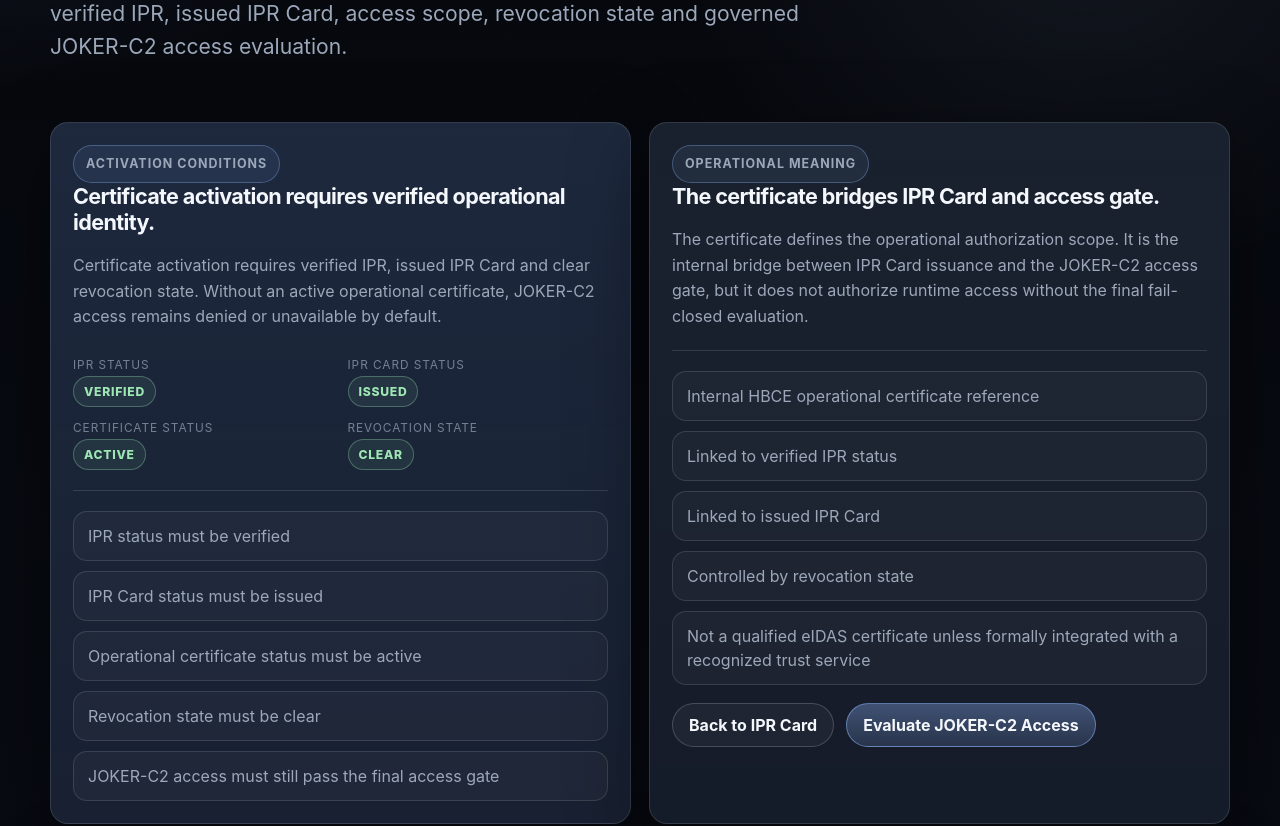
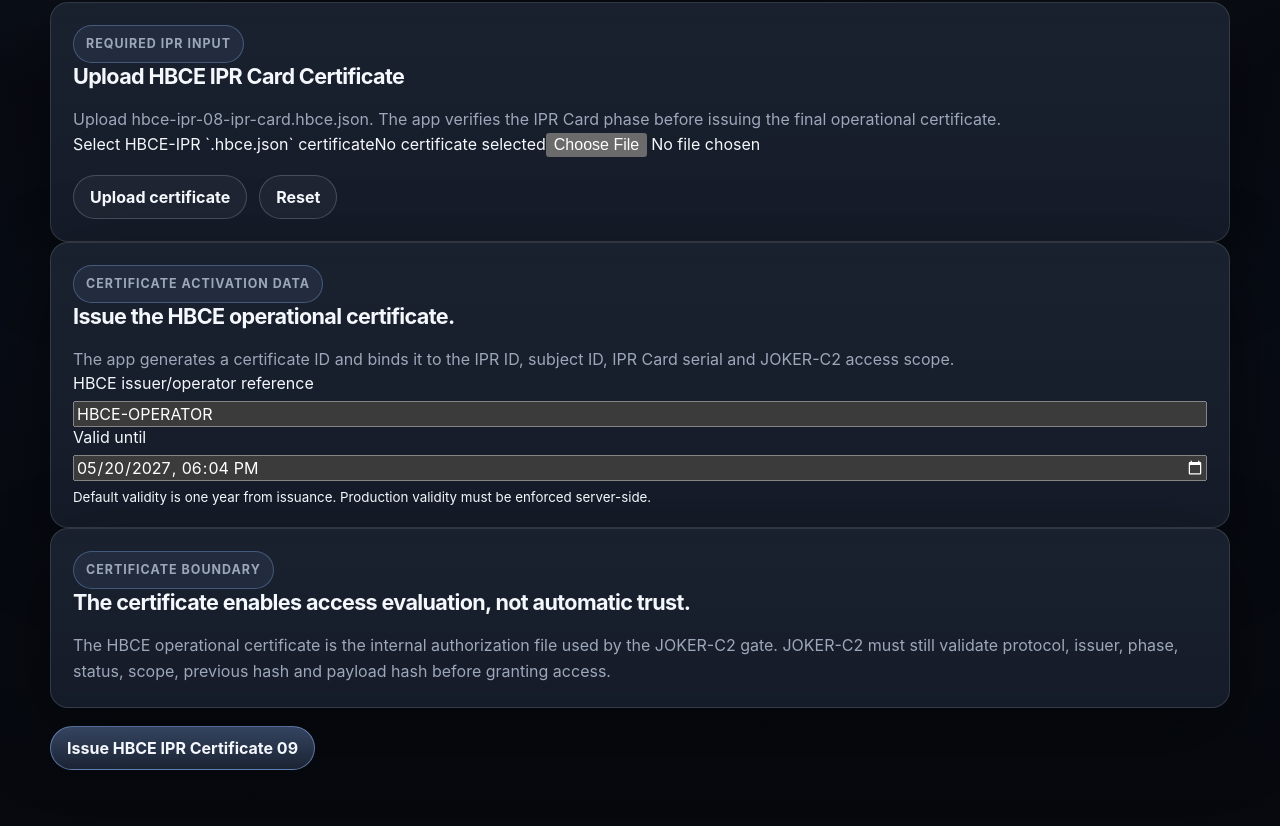
Before and after one commit to manuelcoletta1-source/hbce-ipr-onboarding-app, a Next.js app: page /certificate in a window 1280 px wide. Shown: the part 457-1283 px from the top of the page. Built offline with nearby package versions, Linux system fonts and the light colour scheme.

Commit message:
refactor(certificate): replace mock certificate page with phase 9 operational issuance

```diff
--- a/app/certificate/page.tsx
+++ b/app/certificate/page.tsx
@@ -1,151 +1,347 @@
-import Link from "next/link";
+"use client";
 
-import { CERTIFICATE_BOUNDARY_TEXT, ROUTES } from "@/lib/constants";
+import { useMemo, useState } from "react";
+
+import IprCertificateUploader from "@/components/IprCertificateUploader";
+
 import {
-  approvedCertificateRecord,
-  approvedOnboardingRecord
-} from "@/lib/mock-data";
+  downloadHbceIprCertificate,
+  generateHbceIprCertificate,
+  nowIso,
+  sha256Canonical
+} from "@/lib/ipr-certificate-chain";
 
-import { BoundaryNotice } from "@/components/BoundaryNotice";
-import { CertificatePreview } from "@/components/CertificatePreview";
-import { OnboardingStepper } from "@/components/OnboardingStepper";
-import { StatusBadge } from "@/components/StatusBadge";
+import { getPhaseDefinitionByNumber } from "@/lib/ipr-phase-map";
 
-const CERTIFICATE_ACTIVATION_CONDITIONS = [
-  "IPR status must be verified",
-  "IPR Card status must be issued",
-  "Operational certificate status must be active",
-  "Revocation state must be clear",
-  "JOKER-C2 access must still pass the final access gate"
-] as const;
+import type { AcceptedIprCertificateUpload } from "@/components/IprCertificateUploader";
 
-const CERTIFICATE_BOUNDARY_ITEMS = [
-  "Internal HBCE operational certificate reference",
-  "Linked to verified IPR status",
-  "Linked to issued IPR Card",
-  "Controlled by revocation state",
-  "Not a qualified eIDAS certificate unless formally integrated with a recognized trust service"
-] as const;
+import type {
+  HbceGeneratedCertificate,
+  JsonObject
+} from "@/lib/types";
+
+const phase = getPhaseDefinitionByNumber(9);
+
+function createCompactId(prefix: string, source: string): string {
+  const normalized = source.replace(/[^a-zA-Z0-9]/g, "").slice(0, 18);
+
+  return `${prefix}-${normalized || "HBCE"}-${Date.now()
+    .toString(36)
+    .toUpperCase()}`;
+}
+
+function getOneYearValidity(): string {
+  const date = new Date();
+  date.setFullYear(date.getFullYear() + 1);
+
+  return date.toISOString();
+}
 
 export default function CertificatePage() {
+  const [previousUpload, setPreviousUpload] =
+    useState<AcceptedIprCertificateUpload | null>(null);
+  const [operatorReference, setOperatorReference] = useState("HBCE-OPERATOR");
+  const [validUntil, setValidUntil] = useState(getOneYearValidity());
+  const [error, setError] = useState("");
+  const [isGenerating, setIsGenerating] = useState(false);
+  const [generatedCertificate, setGeneratedCertificate] =
+    useState<HbceGeneratedCertificate<JsonObject> | null>(null);
+
+  const generatedPreview = useMemo(() => {
+    if (!previousUpload) {
+      return null;
+    }
+
+    const cardPayload = previousUpload.certificate.payload.phase_data;
+    const fallbackSource = previousUpload.payloadSha256;
+
+    const iprId =
+      typeof cardPayload.ipr_id === "string"
+        ? cardPayload.ipr_id
+        : createCompactId("IPR", fallbackSource);
+
+    const subjectId =
+      typeof cardPayload.subject_id === "string"
+        ? cardPayload.subject_id
+        : previousUpload.certificate.subject.subject_id ??
+          createCompactId("SUBJECT", previousUpload.certificate.subject.subject_ref);
+
+    const cardSerial =
+      typeof cardPayload.card_serial === "string"
+        ? cardPayload.card_serial
+        : createCompactId("IPR-CARD", fallbackSource);
+
+    return {
+      certificateId: createCompactId("HBCE-CERT", fallbackSource),
+      iprId,
+      subjectId,
+      cardSerial
+    };
+  }, [previousUpload]);
+
+  async function issueOperationalCertificate() {
+    setError("");
+    setGeneratedCertificate(null);
+
+    if (!previousUpload) {
+      setError("Upload the required HBCE IPR Card certificate first.");
+      return;
+    }
+
+    if (!operatorReference.trim()) {
+      setError(
+        "Insert the HBCE issuer/operator reference before issuing the operational certificate."
+      );
+      return;
+    }
+
+    if (!validUntil.trim()) {
+      setError("Insert the operational certificate validity date.");
+      return;
+    }
+
+    setIsGenerating(true);
+
+    try {
+      const issuedAt = nowIso();
+      const cardPayload = previousUpload.certificate.payload.phase_data;
+      const fallbackSource = previousUpload.payloadSha256;
+
+      const iprId =
+        typeof cardPayload.ipr_id === "string"
+          ? cardPayload.ipr_id
+          : createCompactId("IPR", fallbackSource);
+
+      const subjectId =
+        typeof cardPayload.subject_id === "string"
+          ? cardPayload.subject_id
+          : previousUpload.certificate.subject.subject_id ??
+            createCompactId("SUBJECT", previousUpload.certificate.subject.subject_ref);
+
+      const cardSerial =
+        typeof cardPayload.card_serial === "string"
+          ? cardPayload.card_serial
+          : createCompactId("IPR-CARD", fallbackSource);
+
+      const certificateId = createCompactId("HBCE-CERT", fallbackSource);
+
+      const verificationHash = await sha256Canonical({
+        kind: "HBCE_IPR_PHASE_9_OPERATIONAL_CERTIFICATE",
+        certificate_id: certificateId,
+        ipr_id: iprId,
+        subject_id: subjectId,
+        card_serial: cardSerial,
+        certificate_status: "ACTIVE",
+        certificate_scope: "JOKER_C2_ACCESS",
+        operator_reference: operatorReference.trim(),
+        previous_payload_sha256:
+          previousUpload.certificate.hash_integrity.payload_sha256,
+        issued_at: issuedAt,
+        valid_until: validUntil
+      });
+
+      const phaseData: JsonObject = {
+        certificate_id: certificateId,
+        ipr_id: iprId,
+        subject_id: subjectId,
+        card_serial: cardSerial,
+        certificate_status: "ACTIVE",
+        certificate_scope: "JOKER_C2_ACCESS",
+        issuer: "HERMETICUM B.C.E. S.r.l.",
+        issued_at: issuedAt,
+        valid_until: validUntil,
+        verification_hash: verificationHash,
+        operator_reference_hash: await sha256Canonical({
+          kind: "HBCE_IPR_PHASE_9_OPERATOR_REFERENCE",
+          value: operatorReference.trim(),
+          issued_at: issuedAt
+        }),
+        previous_payload_sha256:
+          previousUpload.certificate.hash_integrity.payload_sha256,
+        next_required_phase: "JOKER_C2_ACCESS",
+        access_boundary:
+          "This HBCE Operational Certificate enables eligibility for JOKER-C2 access evaluation. Runtime access still requires fail-closed certificate validation.",
+        legal_boundary:
+          "This is an internal HBCE operational certificate. It is not a qualified eIDAS certificate unless formally integrated with a recognized trust service."
+      };
+
+      const generated = await generateHbceIprCertificate({
+        phase_number: phase.phase_number,
+        phase_code: phase.phase_code,
+        phase_status: "COMPLETED",
+        next_required_phase: phase.next_required_phase,
+        subject: {
+          ...previousUpload.certificate.subject,
+          subject_id: subjectId
+        },
+        previous_certificate: previousUpload.certificate,
+        previous_payload_sha256:
+          previousUpload.certificate.hash_integrity.payload_sha256,
+        phase_data: phaseData,
+        issued_at: issuedAt
+      });
+
+      setGeneratedCertificate(generated);
+      downloadHbceIprCertificate(generated.certificate, generated.file_name);
+    } catch (generationError) {
+      setError(
+        generationError instanceof Error
+          ? generationError.message
+          : "HBCE operational certificate generation failed."
+      );
+    } finally {
+      setIsGenerating(false);
+    }
+  }
+
   return (
     <div className="hbce-container">
+      <main className="hbce-main">
         <section className="hbce-hero">
-        <p className="hbce-kicker">Step 08 · Operational Certificate</p>
+          <p className="hbce-kicker">HBCE Operational Certificate</p>
 
-        <h1 className="hbce-title">Activate the operational certificate.</h1>
+          <h1>{phase.title}</h1>
 
-        <p className="hbce-lead">
-          The operational certificate is the internal HBCE authorization
-          reference that links verified IPR, issued IPR Card, access scope,
-          revocation state and governed JOKER-C2 access evaluation.
+          <p>
+            This phase issues the final HBCE operational certificate after IPR
+            Card issuance. The certificate is the file required for governed
+            JOKER-C2 access evaluation.
           </p>
         </section>
 
-      <section className="hbce-section">
-        <div className="hbce-grid hbce-grid--2">
-          <div className="hbce-card hbce-card--soft">
-            <p className="hbce-kicker">Activation conditions</p>
-            <h2>Certificate activation requires verified operational identity.</h2>
+        <IprCertificateUploader
+          expectedPreviousPhase={phase.expected_previous_phase}
+          expectedNextPhase={phase.next_required_phase}
+          title="Upload HBCE IPR Card Certificate"
+          description="Upload hbce-ipr-08-ipr-card.hbce.json. The app verifies the IPR Card phase before issuing the final operational certificate."
+          onCertificateAccepted={(upload) => {
+            setPreviousUpload(upload);
+            setError("");
+          }}
+          onValidation={(validation) => {
+            if (!validation.valid) {
+              setPreviousUpload(null);
+            }
+          }}
+        />
 
-            <p>
-              Certificate activation requires verified IPR, issued IPR Card and
-              clear revocation state. Without an active operational certificate,
-              JOKER-C2 access remains denied or unavailable by default.
+        <section className="hbce-card">
+          <div className="hbce-stack">
+            <div>
+              <p className="hbce-kicker">Certificate activation data</p>
+              <h2>Issue the HBCE operational certificate.</h2>
+              <p className="hbce-muted">
+                The app generates a certificate ID and binds it to the IPR ID,
+                subject ID, IPR Card serial and JOKER-C2 access scope.
               </p>
-
-            <div className="hbce-card-preview__meta">
-              <div className="hbce-meta">
-                <span className="hbce-meta__label">IPR status</span>
-                <span className="hbce-meta__value">
-                  <StatusBadge status={approvedOnboardingRecord.iprStatus} />
-                </span>
             </div>
 
-              <div className="hbce-meta">
-                <span className="hbce-meta__label">IPR Card status</span>
-                <span className="hbce-meta__value">
-                  <StatusBadge status={approvedOnboardingRecord.iprCardStatus} />
-                </span>
-              </div>
+            <div className="hbce-form-grid">
+              <label className="hbce-field">
+                <span>HBCE issuer/operator reference</span>
+                <input
+                  type="text"
+                  value={operatorReference}
+                  placeholder="HBCE-OPERATOR"
+                  onChange={(event) => setOperatorReference(event.target.value)}
+                />
+              </label>
 
-              <div className="hbce-meta">
-                <span className="hbce-meta__label">Certificate status</span>
-                <span className="hbce-meta__value">
-                  <StatusBadge
-                    status={approvedOnboardingRecord.certificateStatus}
+              <label className="hbce-field">
+                <span>Valid until</span>
+                <input
+                  type="datetime-local"
+                  value={validUntil.slice(0, 16)}
+                  onChange={(event) => {
+                    if (!event.target.value) {
+                      setValidUntil("");
+                      return;
+                    }
+
+                    setValidUntil(new Date(event.target.value).toISOString());
+                  }}
                 />
-                </span>
-              </div>
-
-              <div className="hbce-meta">
-                <span className="hbce-meta__label">Revocation state</span>
-                <span className="hbce-meta__value">
-                  <StatusBadge
-                    status={approvedOnboardingRecord.revocationState}
-                  />
-                </span>
-              </div>
-            </div>
-
-            <div className="hbce-divider" />
-
-            <ul className="hbce-list">
-              {CERTIFICATE_ACTIVATION_CONDITIONS.map((condition) => (
-                <li key={condition}>{condition}</li>
-              ))}
-            </ul>
-          </div>
-
-          <div className="hbce-card">
-            <p className="hbce-kicker">Operational meaning</p>
-            <h2>The certificate bridges IPR Card and access gate.</h2>
-
-            <p>
-              The certificate defines the operational authorization scope. It is
-              the internal bridge between IPR Card issuance and the JOKER-C2
-              access gate, but it does not authorize runtime access without the
-              final fail-closed evaluation.
-            </p>
-
-            <div className="hbce-divider" />
-
-            <ul className="hbce-list">
-              {CERTIFICATE_BOUNDARY_ITEMS.map((item) => (
-                <li key={item}>{item}</li>
-              ))}
-            </ul>
-
-            <div className="hbce-actions">
-              <Link className="hbce-btn" href={ROUTES.iprCard}>
-                Back to IPR Card
-              </Link>
-
-              <Link
-                className="hbce-btn hbce-btn--primary"
-                href={ROUTES.jokerC2Access}
-              >
-                Evaluate JOKER-C2 Access
-              </Link>
-            </div>
+                <small>
+                  Default validity is one year from issuance. Production validity
+                  must be enforced server-side.
+                </small>
+              </label>
             </div>
           </div>
         </section>
 
-      <CertificatePreview certificate={approvedCertificateRecord} />
+        {generatedPreview ? (
+          <section className="hbce-card hbce-card--soft">
+            <p className="hbce-kicker">Generated certificate preview</p>
+            <h2>Operational certificate identifiers</h2>
 
-      <section className="hbce-section">
-        <div className="hbce-card">
-          <h2>Current onboarding position</h2>
-          <OnboardingStepper currentStep="certificate" />
-        </div>
+            <p className="hbce-mono">
+              certificate_id: {generatedPreview.certificateId}
+            </p>
+            <p className="hbce-mono">ipr_id: {generatedPreview.iprId}</p>
+            <p className="hbce-mono">subject_id: {generatedPreview.subjectId}</p>
+            <p className="hbce-mono">
+              card_serial: {generatedPreview.cardSerial}
+            </p>
+            <p className="hbce-mono">certificate_status: ACTIVE</p>
+            <p className="hbce-mono">certificate_scope: JOKER_C2_ACCESS</p>
+          </section>
+        ) : null}
+
+        <section className="hbce-card">
+          <p className="hbce-kicker">Certificate boundary</p>
+          <h2>The certificate enables access evaluation, not automatic trust.</h2>
+          <p>
+            The HBCE operational certificate is the internal authorization file
+            used by the JOKER-C2 gate. JOKER-C2 must still validate protocol,
+            issuer, phase, status, scope, previous hash and payload hash before
+            granting access.
+          </p>
         </section>
 
-      <section className="hbce-section">
-        <BoundaryNotice title="Certificate legal boundary">
-          {CERTIFICATE_BOUNDARY_TEXT}
-        </BoundaryNotice>
+        {error ? (
+          <section className="hbce-card hbce-card--danger">
+            <strong>FAIL_CLOSED</strong>
+            <p>{error}</p>
           </section>
+        ) : null}
+
+        {generatedCertificate ? (
+          <section className="hbce-card hbce-card--success">
+            <p className="hbce-kicker">Certificate generated</p>
+            <h2>{generatedCertificate.file_name}</h2>
+
+            <p>
+              The HBCE operational certificate has been generated and downloaded.
+              Upload this file on JOKER-C2 access gate.
+            </p>
+
+            <p className="hbce-mono">
+              payload_sha256: {generatedCertificate.payload_sha256}
+            </p>
+
+            {generatedCertificate.previous_payload_sha256 ? (
+              <p className="hbce-mono">
+                previous_payload_sha256:{" "}
+                {generatedCertificate.previous_payload_sha256}
+              </p>
+            ) : null}
+          </section>
+        ) : null}
+
+        <section className="hbce-actions">
+          <button
+            className="hbce-btn hbce-btn--primary"
+            type="button"
+            disabled={isGenerating}
+            onClick={issueOperationalCertificate}
+          >
+            {isGenerating
+              ? "Issuing operational certificate"
+              : "Issue HBCE IPR Certificate 09"}
+          </button>
+        </section>
+      </main>
     </div>
   );
 }
```
Lines whose indentation alone changed are shown as unchanged.
